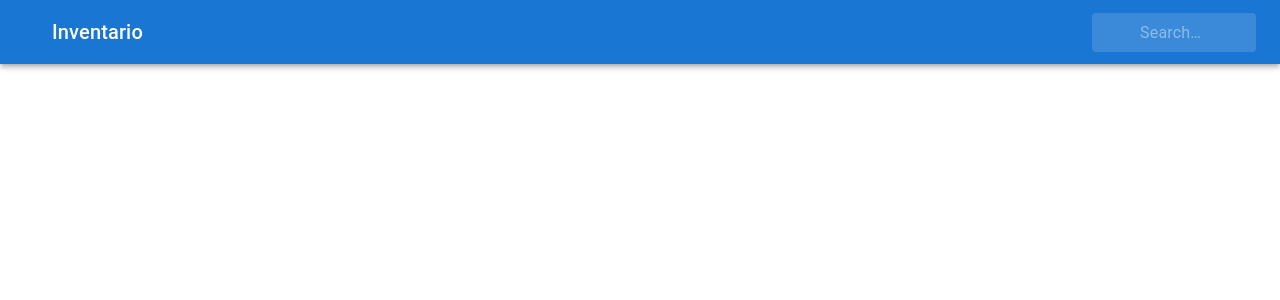
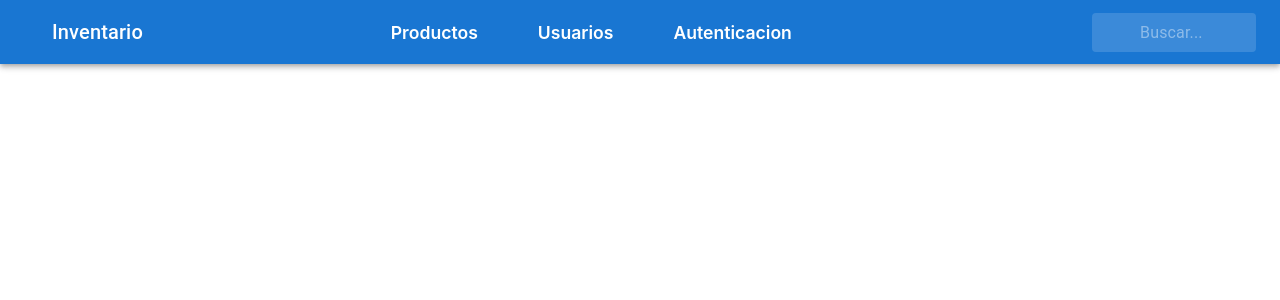
Before and after one commit to serigio04/inventario, a React (Create React App) app: page / in a window 1280 px wide. Shown: the top 300 px of the page. Built offline with nearby package versions, Linux system fonts and the light colour scheme.

Commit message:
[UPDATE] actualizando el header, se añadio el nav

```diff
--- a/src/components/Header/index.jsx
+++ b/src/components/Header/index.jsx
@@ -1,4 +1,5 @@
 import * as React from 'react';
+import { Link } from 'react-router-dom';
 import { styled, alpha } from '@mui/material/styles';
 import AppBar from '@mui/material/AppBar';
 import Box from '@mui/material/Box';
@@ -6,6 +7,7 @@ import Toolbar from '@mui/material/Toolbar';
 import IconButton from '@mui/material/IconButton';
 import Typography from '@mui/material/Typography';
 import InputBase from '@mui/material/InputBase';
+// import { findByLabelText } from '@testing-library/react';
 // import MenuIcon from '@mui/icons-material/Menu';
 // import SearchIcon from '@mui/icons-material/Search';
 
@@ -51,6 +53,22 @@ const StyledInputBase = styled(InputBase)(({ theme }) => ({
   },
 }));
 
+const Nav = styled('div')(({ theme }) => ({
+  display: 'flex',
+  margin: 'auto',
+  width: '20%',
+  justifyContent: 'center',
+  paddingRight: '30%'
+}))
+
+const StyledLink = styled(Link)(({ theme }) => ({
+  color: 'white',
+  fontSize: '1.1em',
+  margin: ' 0 30px 0 30px',
+  fontWeight: '600',
+  textDecoration: 'none'
+}))
+
 const Header = () => {
   return (
     <Box sx={{ flexGrow: 1 }}>
@@ -73,12 +91,17 @@ const Header = () => {
           >
             Inventario
           </Typography>
+          <Nav>
+            <StyledLink >Productos</StyledLink>
+            <StyledLink >Usuarios</StyledLink>
+            <StyledLink >Autenticacion</StyledLink>
+          </Nav>
           <Search>
             <SearchIconWrapper>
               {/* <SearchIcon /> */}
             </SearchIconWrapper>
             <StyledInputBase
-              placeholder="Search…"
+              placeholder="Buscar..."
               inputProps={{ 'aria-label': 'search' }}
             />
           </Search>
```
